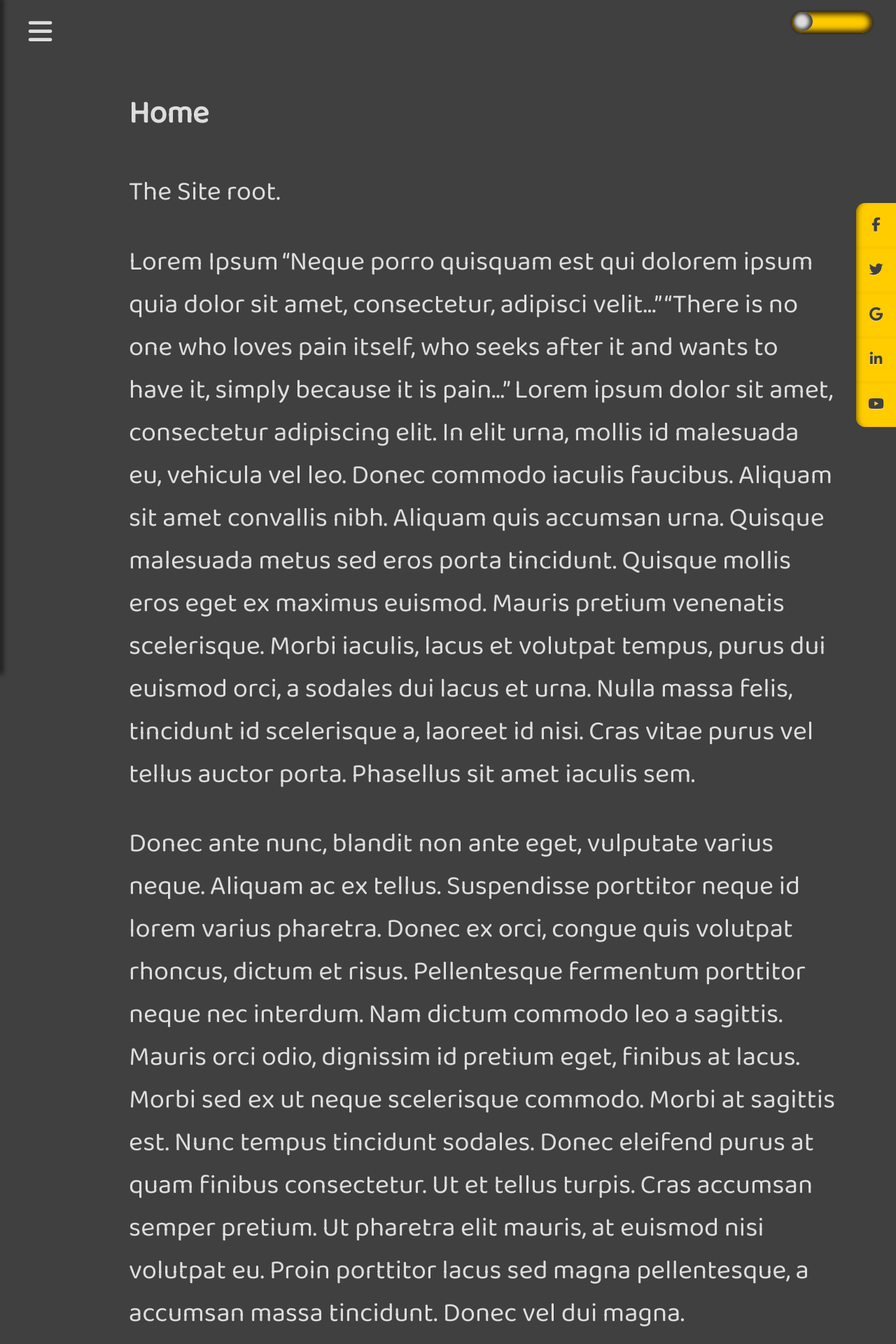
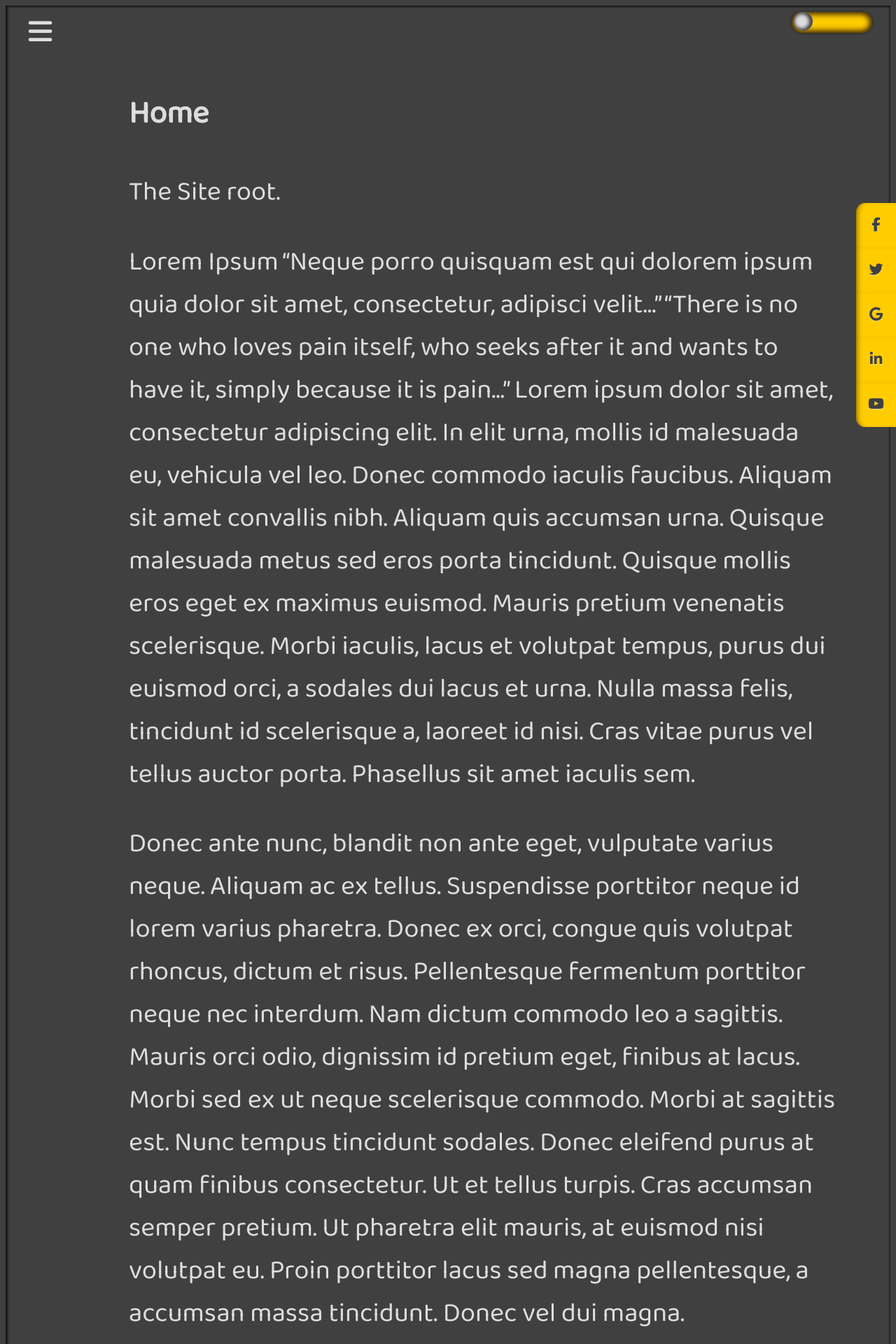
Before and after one commit to brettjrea/brettjrea.github.io-old, a Jekyll site: the page built from index.md, in a window 1280 px wide. Shown: the top 1920 px of the page at 70% size. Built offline with Jekyll 4.4.1, drawn with Linux system fonts in a browser that asks for light colours; nearby versions of some CDN libraries; comment, search, counter and statistics services are not loaded.

Commit message:
Update styles.scss

```diff
--- a/assets/css/styles.scss
+++ b/assets/css/styles.scss
@@ -161,8 +161,8 @@
 z-index: 1; /* Stay on top */
 top: 0; /* Stay at the top */
 left: 0;
-background-color: #2B2B2b; /* Black*/
-box-shadow: 1px 0px 7px 3px rgba(0,0,0,0.7);
+background-color: #333; /* Black*/
+box-shadow: inset 0px 0px 7px 5px rgba(0,0,0,0.7);
 overflow-x: hidden; /* Disable horizontal scroll */
 padding-top: 60px; /* Place content 60px from the top */
 }
@@ -201,6 +201,7 @@
 /* Style page content - use this if you want to push the page content to the right when you open the side navigation */
 #myContent {
   font-size: 3vw;
+  box-shadow: inset 1px 0px 3px 2px rgba(0,0,0,0.7);
 }
 
 #myPages {
```
